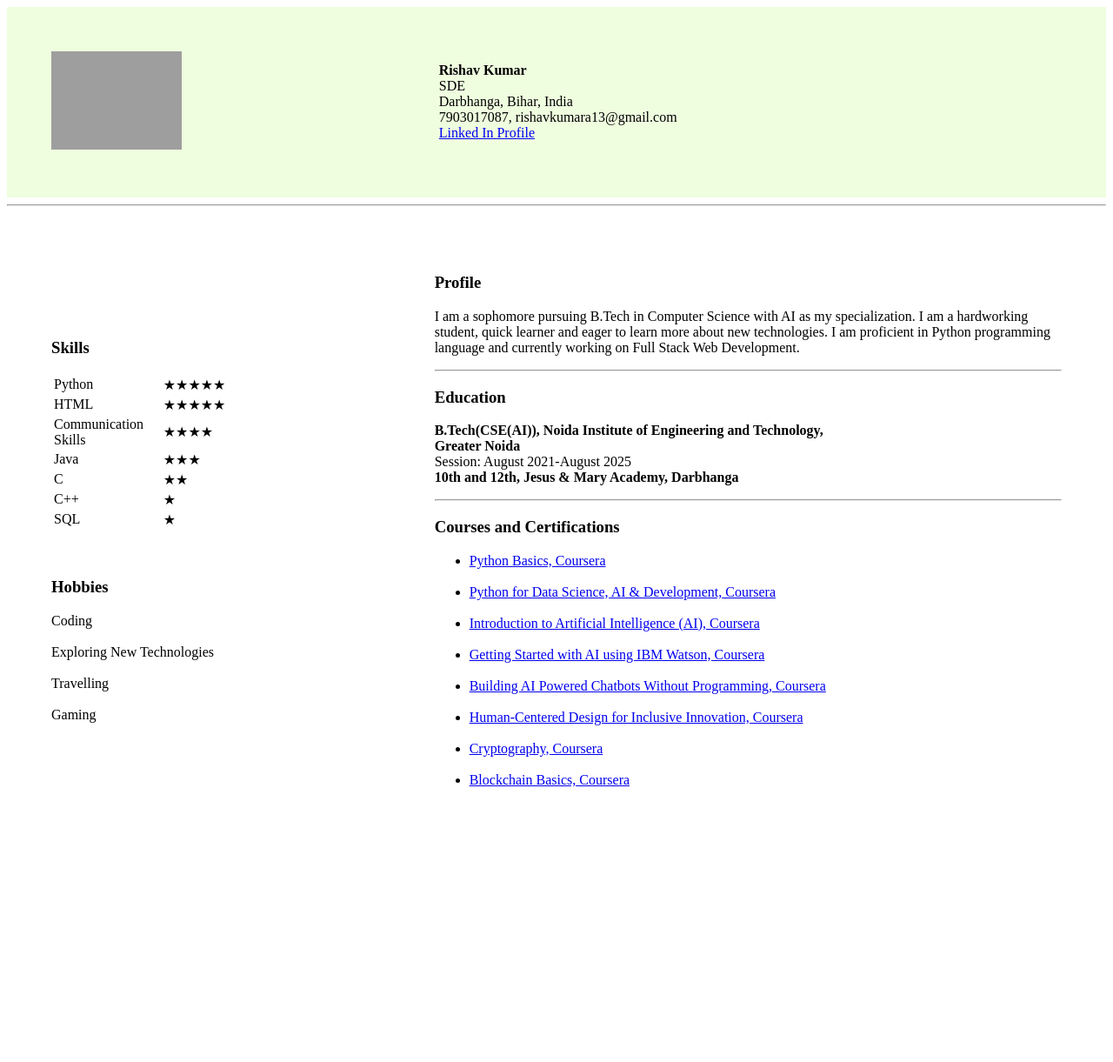
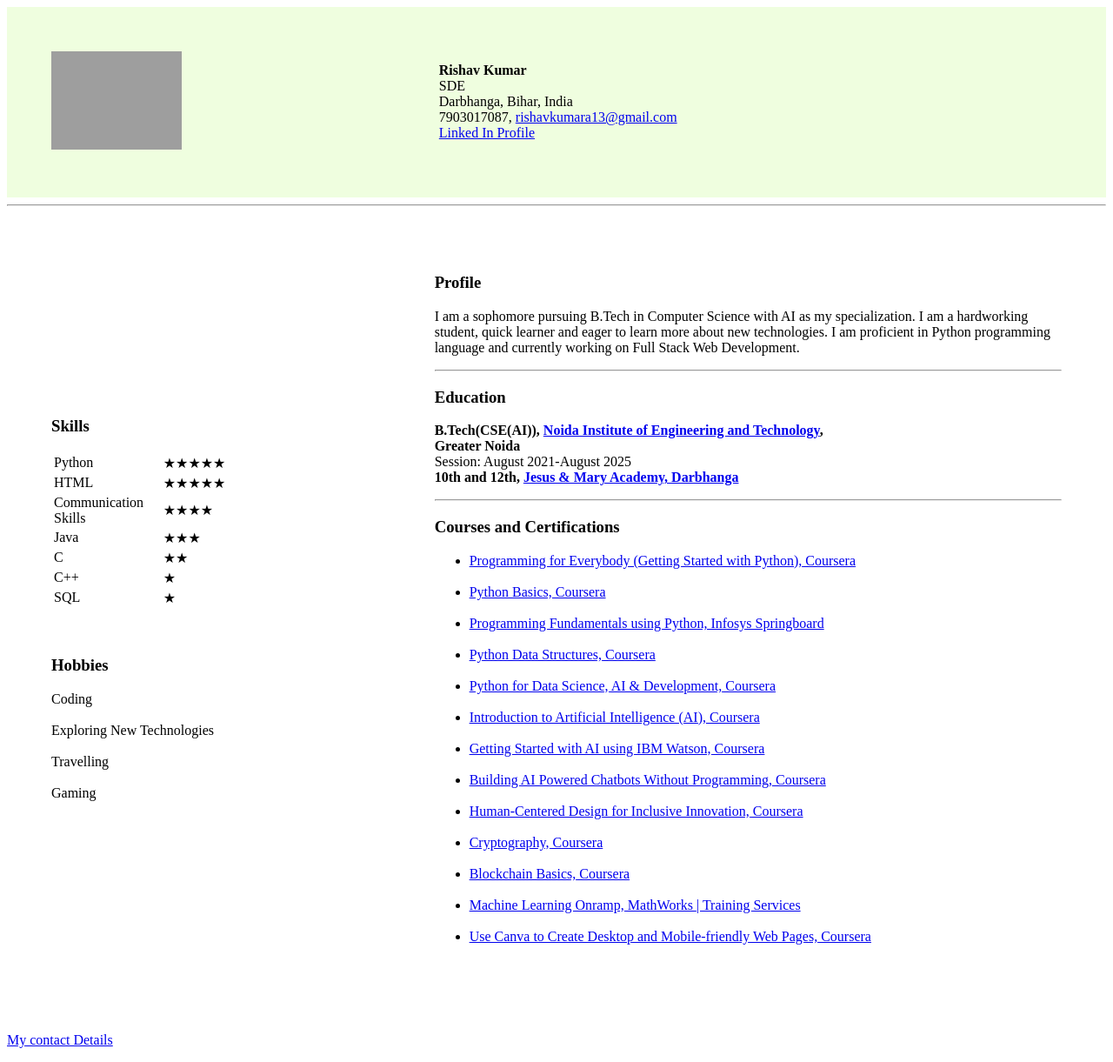
Before and after one commit to itsrishav13/CV, a plain HTML site: page index.html in a window 1280 px wide. Shown: the whole page at 87% size. Before the commit the page ends 999 px from the top, so only its background shows below. Drawn offline with Linux system fonts and the light colour scheme; grey boxes are pictures that could not be loaded.

Commit message:
Update certifactes index.html

```diff
--- a/index.html
+++ b/index.html
@@ -8,12 +8,12 @@
     <body>
         <table cellspacing="50" style="background-color: rgb(239, 254, 223); width: 100%;">
             <tr>
-                <td><img src="https://media.licdn.com/dms/image/C4E03AQGXj5ui912Ecg/profile-displayphoto-shrink_400_400/0/1643297583000?e=1689811200&v=beta&t=nQFwyJoIt5AUefVZyAgHRbHOgPF_5jkAcYpagl5EgeU" width="150" alt="My Picture"></td>
+                <td><img src="https://media.licdn.com/dms/image/C4E03AQGXj5ui912Ecg/profile-displayphoto-shrink_800_800/0/1643297583000?e=1697673600&v=beta&t=-e6RysBeYFqeF3lgFqlT3gSajFuJWEx9aEJWiPGXxJ4" width="150" alt="My Picture"></td>
                 <td>
                     <b>Rishav Kumar</b><br>
                     SDE <br>
                     Darbhanga, Bihar, India <br>
-                    7903017087, rishavkumara13@gmail.com <br>
+                    7903017087, <a href="https://mail.google.com/mail/u/0/#sent?compose=new" target="_blank">rishavkumara13@gmail.com</a> <br>
                     <a href="https://www.linkedin.com/in/rishav-kumar-00689222b/" target="_blank">Linked In Profile</a>
                 </td>
             </tr>
@@ -79,16 +79,22 @@
                     <hr>
                     <h3>Education</h3>
                     <p>
-                        <b>B.Tech(CSE(AI)), Noida Institute of Engineering and Technology,<br>
+                        <b>B.Tech(CSE(AI)), <a href="https://www.niet.co.in/" target="_blank">Noida Institute of Engineering and Technology</a>,<br>
                         Greater Noida</b><br>
                         Session: August 2021-August 2025<br>
-                        <b>10th and 12th, Jesus & Mary Academy, Darbhanga</b><br>
+                        <b>10th and 12th, <a href="http://www.jesusmaryacademy.com/" target="_blank" rel="noopener noreferrer">Jesus & Mary Academy, Darbhanga</a></b><br>
                     </p>
                     <hr>
                     <h3>Courses and Certifications</h3>
                     <p>
                         <ul>
+                            <li><a href="https://www.coursera.org/account/accomplishments/certificate/CDVR7HPELS6C" target="_blank">Programming for Everybody (Getting Started with Python), Coursera </a></li><br>
+
                             <li><a href="https://www.coursera.org/account/accomplishments/certificate/YPY55UUXD8CY" target="_blank">Python Basics, Coursera </a></li><br>
+
+                            <li><a href="https://drive.google.com/file/d/1Eq6E8g4fk3CUaibN3RvSd7YwWTr637hd/view?usp=drive_link" target="_blank">Programming Fundamentals using Python, Infosys Springboard </a></li><br>
+
+                            <li><a href="https://www.coursera.org/account/accomplishments/certificate/MEHD2698ZJCB" target="_blank">Python Data Structures, Coursera</a></li><br>
 
                             <li><a href="https://www.coursera.org/account/accomplishments/certificate/XP2Q8ELQJVR6" target="_blank">Python for Data Science, AI & Development, Coursera</a></li><br>
 
@@ -103,10 +109,15 @@
                             <li><a href="https://www.coursera.org/account/accomplishments/certificate/VHUD3YFPD53H" target="_blank">Cryptography, Coursera </a></li><br>
 
                             <li><a href="https://www.coursera.org/account/accomplishments/certificate/5GSAE3KRMRKY" target="_blank">Blockchain Basics, Coursera </a></li><br>
+
+                            <li><a href="https://drive.google.com/file/d/10MUau-bpNgdWYuo6zErIyX_Ck6Ipw7In/view?usp=drive_link" target="_blank">Machine Learning Onramp, MathWorks | Training Services</a></li><br>
+
+                            <li><a href="https://www.coursera.org/account/accomplishments/certificate/MPCHXRKU84VC" target="_blank">Use Canva to Create Desktop and Mobile-friendly Web Pages, Coursera</a></li><br>
                         </ul>
                     </p>
                 </td>
             </tr>
         </table>
+        <p><a href="Contact Info.html" target="_blank">My contact Details</a></p>
     </body>
 </html>
```
